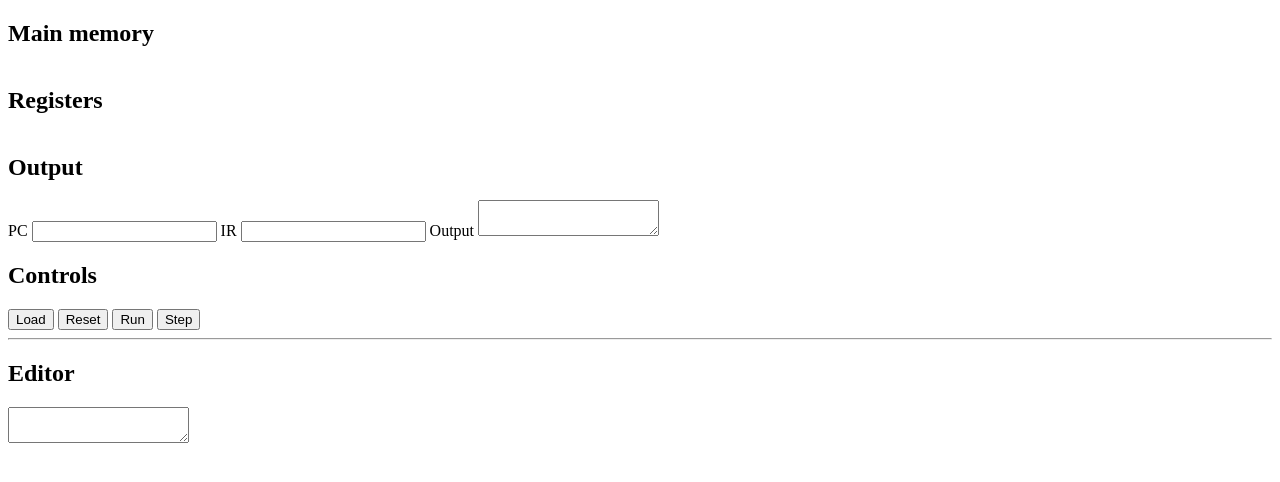
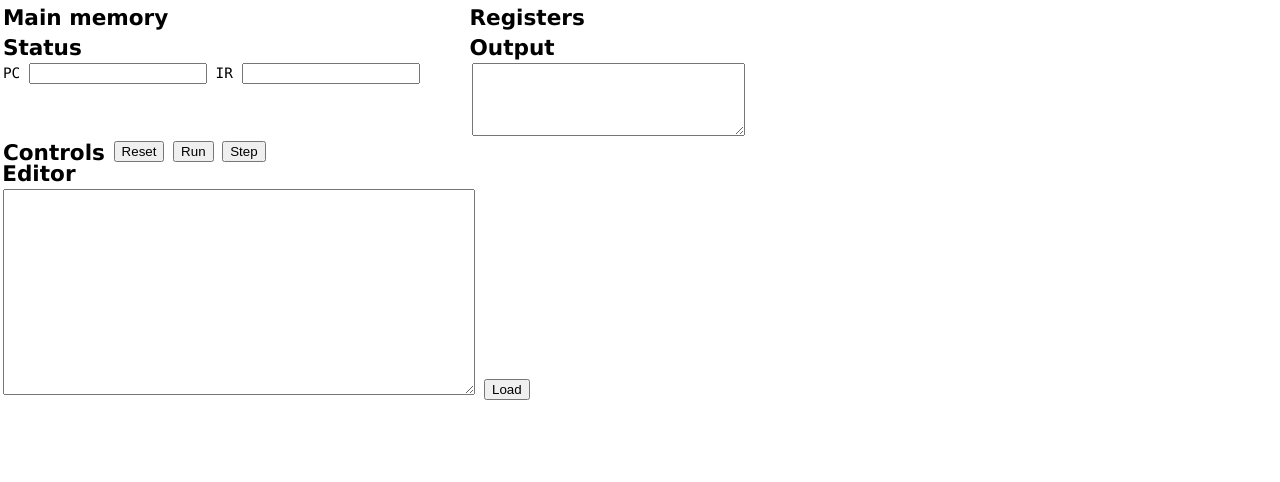
Before and after one commit to tinco/Simple-Machine-Simulator, a plain HTML site: page index.html in a window 1280 px wide. Drawn offline with nearby package versions, Linux system fonts and the light colour scheme.

Commit message:
some styling

```diff
--- /dev/null
+++ b/application.css
@@ -0,0 +1,125 @@
+/* http://meyerweb.com/eric/tools/css/reset/
+   v2.0 | 20110126
+   License: none (public domain)
+*/
+
+html, body, div, span, applet, object, iframe,
+h1, h2, h3, h4, h5, h6, p, blockquote, pre,
+a, abbr, acronym, address, big, cite, code,
+del, dfn, em, img, ins, kbd, q, s, samp,
+small, strike, strong, sub, sup, tt, var,
+b, u, i, center,
+dl, dt, dd, ol, ul, li,
+fieldset, form, label, legend,
+table, caption, tbody, tfoot, thead, tr, th, td,
+article, aside, canvas, details, embed,
+figure, figcaption, footer, header, hgroup,
+menu, nav, output, ruby, section, summary,
+time, mark, audio, video {
+	margin: 0;
+	padding: 0;
+	border: 0;
+	font-size: 100%;
+	font: inherit;
+	vertical-align: baseline;
+}
+/* HTML5 display-role reset for older browsers */
+article, aside, details, figcaption, figure,
+footer, header, hgroup, menu, nav, section {
+	display: block;
+}
+body {
+	line-height: 1;
+}
+ol, ul {
+	list-style: none;
+}
+blockquote, q {
+	quotes: none;
+}
+blockquote:before, blockquote:after,
+q:before, q:after {
+	content: '';
+	content: none;
+}
+table {
+	border-collapse: collapse;
+	border-spacing: 0;
+}
+/* end reset */
+
+body {
+	font-family: ‘Lucida Console’, Monaco, monospace;
+	font-size: .9em;
+}
+
+h2 {
+	font-family: Verdana, Geneva, sans-serif;
+	font-size: 1.5em;
+	font-weight: bold;
+	margin-bottom: .2em;
+	margin-top: .2em;
+}
+
+textarea {
+	margin-left: .2em;
+	margin-bottom: .2em;
+}
+
+#machine {
+	margin: .2em;
+}
+
+#machine > div {
+	float: left;
+	min-width: 32em;
+	margin-right: .4em;
+}
+
+#memory {
+}
+
+#memory td, #memory th, #registers td, #registers th {
+	height: 1em;
+	width: 1.6em;
+	text-align: center;
+	border: 1px solid black;
+	font-size: .9em;
+	padding: .2em;
+	margin: 0;
+}
+
+.status > input {
+	font-family: ‘Lucida Console’, Monaco, monospace;
+}
+
+.controls > h2 {
+	display: inline;
+}
+
+.controls > input {
+	display: inline;
+	vertical-align: .28em;
+}
+
+#output {
+	width: 20em;
+	height: 5em;
+}
+
+.editor {
+	clear: both;
+}
+
+.editor > h2 {
+	margin-left: .1em; /* Why!? */
+}
+
+.editor > input {
+	vertical-align: .28em;
+}
+
+#editor {
+	width: 35em;
+	height: 15em;
+}
--- a/index.html
+++ b/index.html
@@ -4,7 +4,7 @@
     <title>Simple Machine Simulator</title>
     <meta name="description" content=""/>
     <meta name="keywords" content=""/>
-    <link rel="stylesheet" type="text/css" href=""/>
+    <link rel="stylesheet" type="text/css" href="application.css"/>
 	<script type="text/javascript" src="http://code.jquery.com/jquery-1.7.1.min.js"></script>
 	<script type="text/javascript" src="jquery/aop.min.js"></script>
     <script type="text/javascript" src="http://coffeescript.org/extras/coffee-script.js"></script>
@@ -36,7 +36,7 @@
 					contents = '<tr class="header">'
 					dataline = '<tr>'
 					for e,i in machine.registers
-						contents += '<th>R' + i + '</th>'
+						contents += '<th>R' + format(i) + '</th>'
 						dataline += '<td>' + format(e) + '</td>'
 
 					contents += '</tr>' + dataline + '</tr>'
@@ -108,27 +108,28 @@
 			<table id="registers">
 			</table>
 		</div>
-		<div class="output">
-			<h2>Output</h2>
+		<div class="status">
+			<h2>Status</h2>
 			<label for="pc">PC</label>
 			<input type="text" name="pc" id="pc" />
 			<label for="ir">IR</label>
 			<input type="text" name="ir" id="ir" />
-			<label for="output">Output</label>
+		</div>
+		<div class="output">
+			<h2>Output</h2>
 			<textarea name="output" id="output"></textarea>
 		</div>
 		<div class="controls">
 			<h2>Controls</h2>
-			<input type="button" name="load" id="load" value="Load" />
 			<input type="button" name="reset" id="reset" value="Reset" />
 			<input type="button" name="run" id="run" value="Run" />
 			<input type="button" name="step" id="step" value="Step" />
 		</div>
 	</div>
-	<hr />
 	<div class="editor">
 		<h2>Editor</h2>
 		<textarea name="editor" id="editor"></textarea>
+		<input type="button" name="load" id="load" value="Load"/>
 	</div>
   </body>
 </html>
```
